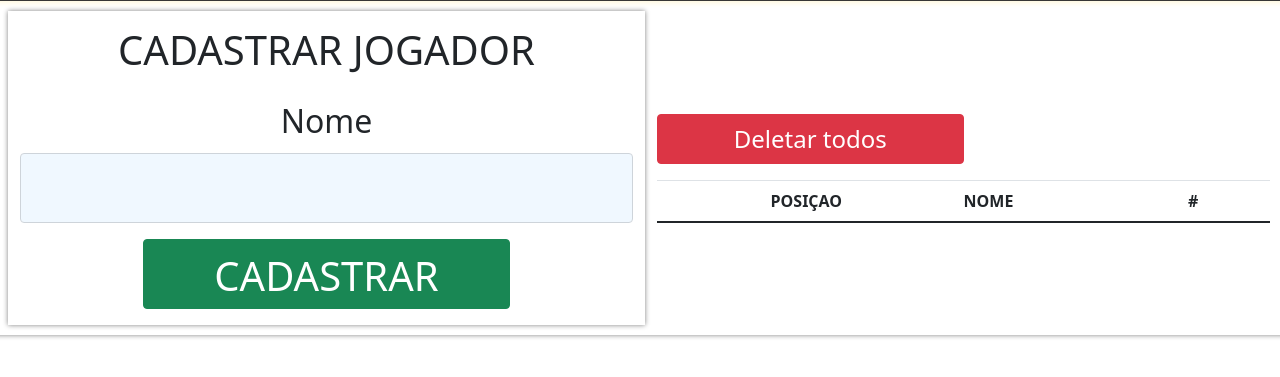
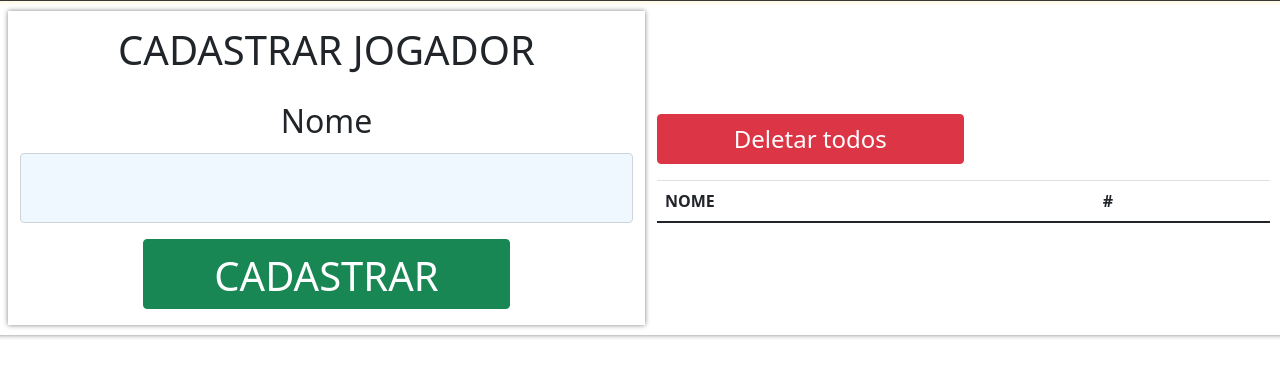
Before and after one commit to santhiagosdp/appscrd, a Django app: page /startgame in a window 1280 px wide. Shown: the part 291-668 px from the top of the page. Run offline with Django 3.2, Linux system fonts and the light colour scheme; the visitor is signed in with stand-in values (Sample User, id 1); data comes from the database, SQL or seed files in the repository; data that the repository does not hold is empty; some libraries are stand-ins or nearby versions.

Commit message:
afds
fdas

```diff
--- a/startgame/templates/cadastrar_jogador.html
+++ b/startgame/templates/cadastrar_jogador.html
@@ -38,7 +38,7 @@
         <table class="table table-striped">
           <thead>
             <tr>
-              <th scope="col" class="text-center">POSIÇAO</th>
+              <!-- <th scope="col" class="text-center">POSIÇAO</th> -->
               <th scope="col">NOME</th>
               <th scope="col">#</th>
             </tr>
```
